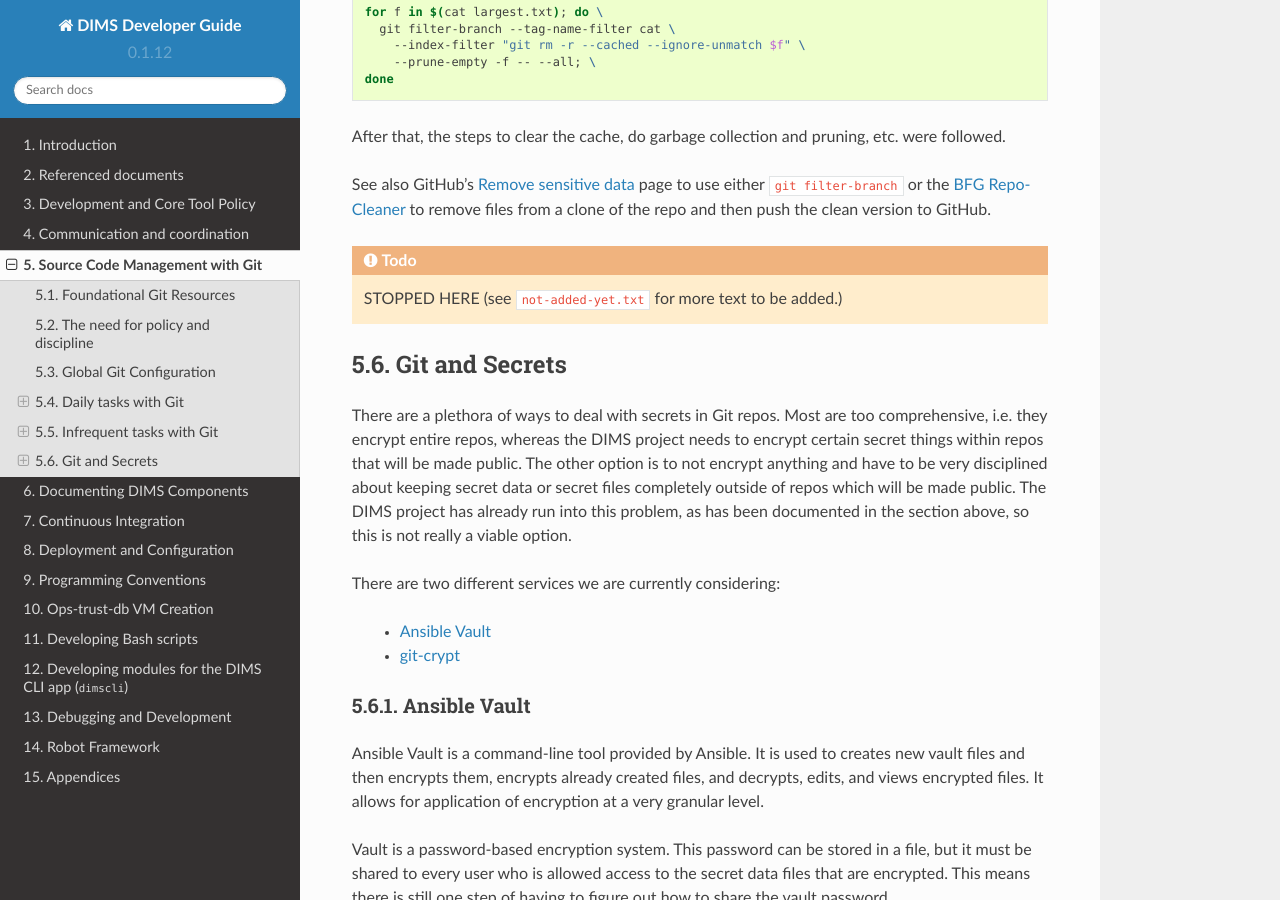
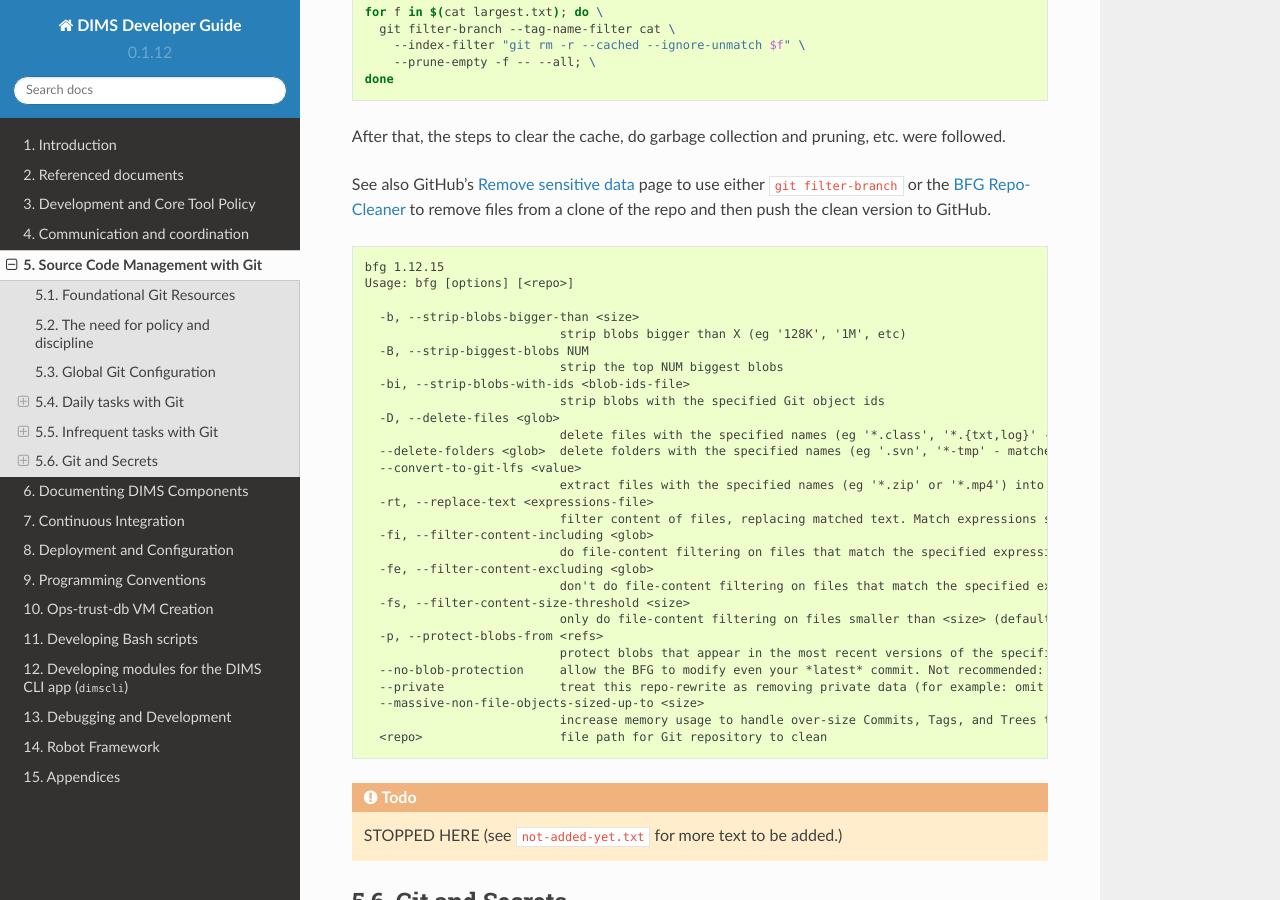
Before and after one commit to uw-dims/dims-devguide, a Sphinx documentation site: the page built from docs/source/sourcemanagement.rst, in a window 1280 px wide and 900 px high, scrolled down 54906 px. Built offline with Sphinx 7.4.7 and the Read the Docs theme 2.0.0, drawn with Linux system fonts in a browser that asks for light colours; pages that are not in the unit, such as notebooks, are missing from menus.

Commit message:
Add help text for BFG

```diff
--- a/docs/source/sourcemanagement.rst
+++ b/docs/source/sourcemanagement.rst
@@ -3455,6 +3455,40 @@ either ``git filter-branch`` or the `BFG Repo-Cleaner`_ to remove
 files from a clone of the repo and then push the clean version
 to GitHub.
 
+.. code-block:: none
+
+    bfg 1.12.15
+    Usage: bfg [options] [<repo>]
+
+      -b, --strip-blobs-bigger-than <size>
+                               strip blobs bigger than X (eg '128K', '1M', etc)
+      -B, --strip-biggest-blobs NUM
+                               strip the top NUM biggest blobs
+      -bi, --strip-blobs-with-ids <blob-ids-file>
+                               strip blobs with the specified Git object ids
+      -D, --delete-files <glob>
+                               delete files with the specified names (eg '*.class', '*.{txt,log}' - matches on file name, not path within repo)
+      --delete-folders <glob>  delete folders with the specified names (eg '.svn', '*-tmp' - matches on folder name, not path within repo)
+      --convert-to-git-lfs <value>
+                               extract files with the specified names (eg '*.zip' or '*.mp4') into Git LFS
+      -rt, --replace-text <expressions-file>
+                               filter content of files, replacing matched text. Match expressions should be listed in the file, one expression per line - by default, each expression is treated as a literal, but 'regex:' & 'glob:' prefixes are supported, with '==>' to specify a replacement string other than the default of '***REMOVED***'.
+      -fi, --filter-content-including <glob>
+                               do file-content filtering on files that match the specified expression (eg '*.{txt,properties}')
+      -fe, --filter-content-excluding <glob>
+                               don't do file-content filtering on files that match the specified expression (eg '*.{xml,pdf}')
+      -fs, --filter-content-size-threshold <size>
+                               only do file-content filtering on files smaller than <size> (default is 1048576 bytes)
+      -p, --protect-blobs-from <refs>
+                               protect blobs that appear in the most recent versions of the specified refs (default is 'HEAD')
+      --no-blob-protection     allow the BFG to modify even your *latest* commit. Not recommended: you should have already ensured your latest commit is clean.
+      --private                treat this repo-rewrite as removing private data (for example: omit old commit ids from commit messages)
+      --massive-non-file-objects-sized-up-to <size>
+                               increase memory usage to handle over-size Commits, Tags, and Trees that are up to X in size (eg '10M')
+      <repo>                   file path for Git repository to clean
+
+..
+
 .. _How to delete files permanently from your local and remote git repositories: http://www.zyxware.com/articles/4027/how-to-delete-files-permanently-from-your-local-and-remote-git-repositories
 .. _aaronzirbes/shrink-git-repo.sh: https://gist.github.com/aaronzirbes/4570924
 .. _How to Shrink a Git Repository: http://stevelorek.com/how-to-shrink-a-git-repository.html
```
